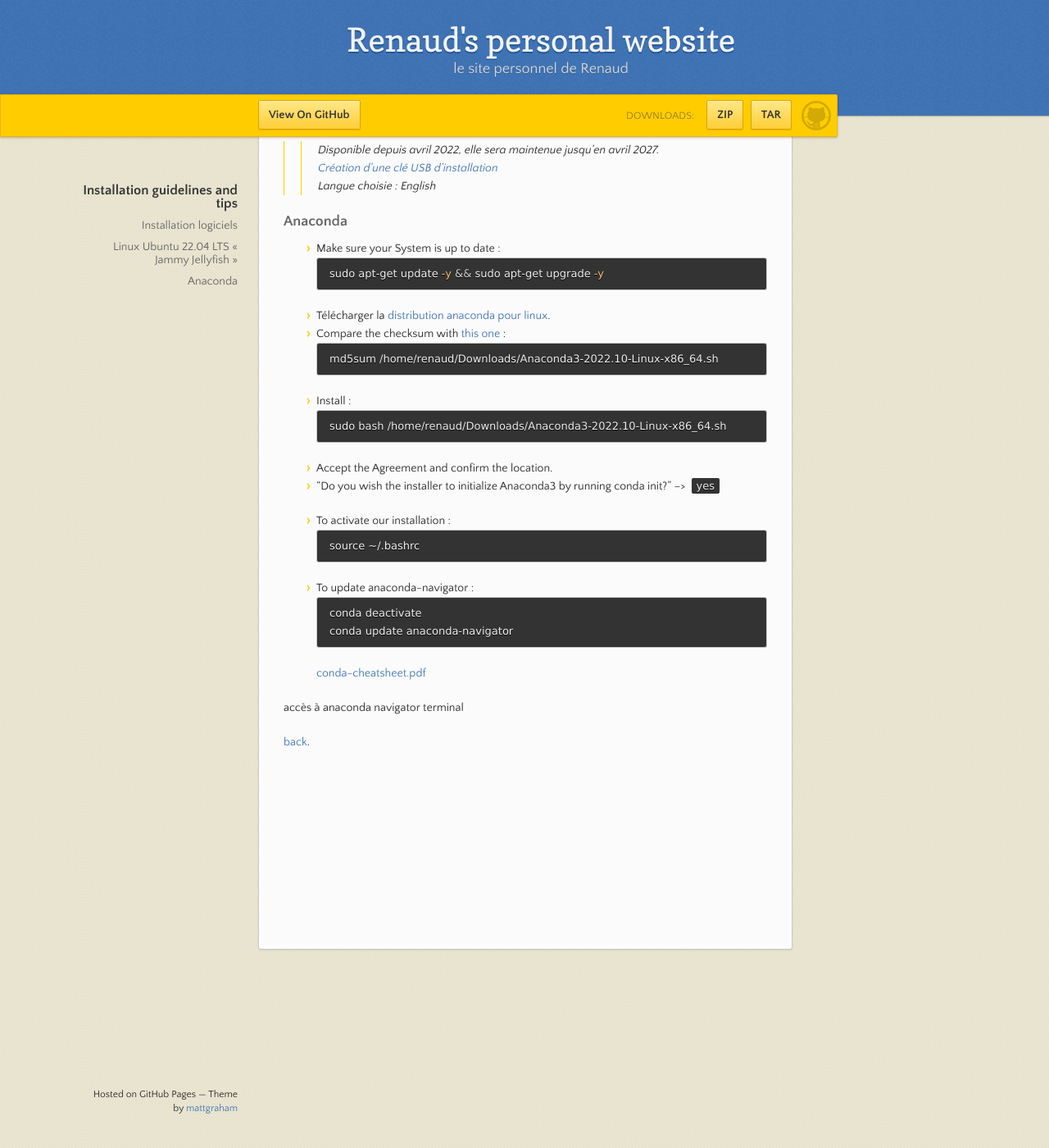
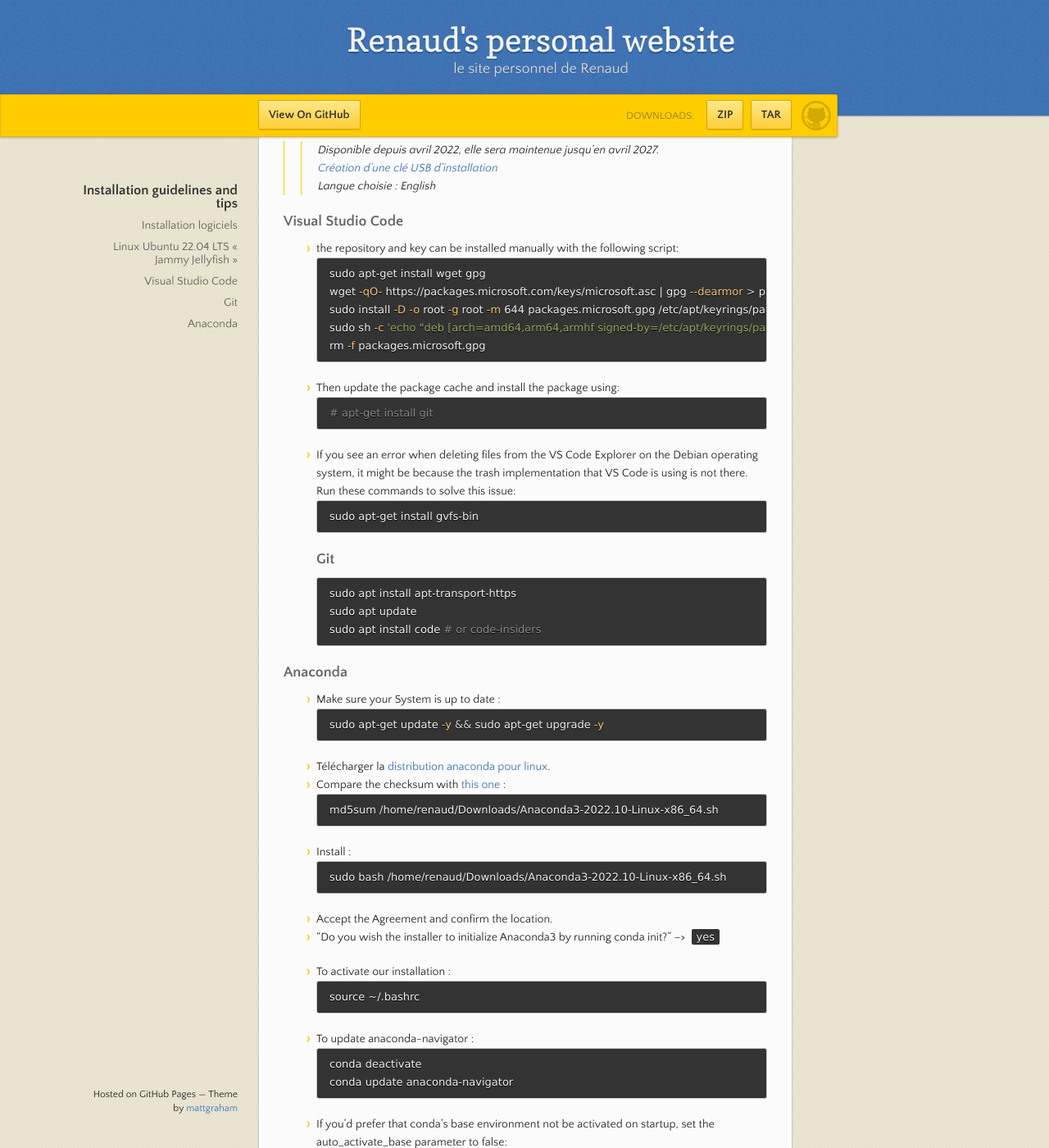
Before and after one commit to rcrosset/rcrosset.github.io, a Jekyll site: the page built from Installation_guidelines_and_tips.md, in a window 1280 px wide and 1400 px high, scrolled down 202 px. Shown: the whole window at 82% size. Built offline with Jekyll 4.4.1, drawn with Linux system fonts in a browser that asks for light colours; some of the changed text lies outside the part shown.

Commit message:
Update Installation_guidelines_and_tips.md

````diff
--- a/Installation_guidelines_and_tips.md
+++ b/Installation_guidelines_and_tips.md
@@ -11,6 +11,30 @@ layout: default
 >> Disponible depuis avril 2022, elle sera maintenue jusqu'en avril 2027.
 [Création d’une clé USB d’installation](https://www.windows8facile.fr/creer-cle-usb-ubuntu-22-lts-desktop/)
 Langue choisie : English
+
+### Visual Studio Code
+- the repository and key can be installed manually with the following script:
+```shell
+sudo apt-get install wget gpg
+wget -qO- https://packages.microsoft.com/keys/microsoft.asc | gpg --dearmor > packages.microsoft.gpg
+sudo install -D -o root -g root -m 644 packages.microsoft.gpg /etc/apt/keyrings/packages.microsoft.gpg
+sudo sh -c 'echo "deb [arch=amd64,arm64,armhf signed-by=/etc/apt/keyrings/packages.microsoft.gpg] https://packages.microsoft.com/repos/code stable main" > /etc/apt/sources.list.d/vscode.list'
+rm -f packages.microsoft.gpg
+```
+- Then update the package cache and install the package using:
+```shell
+# apt-get install git
+```
+- If you see an error when deleting files from the VS Code Explorer on the Debian operating system, it might be because the trash implementation that VS Code is using is not there. Run these commands to solve this issue:
+```shell
+sudo apt-get install gvfs-bin
+```
+### Git
+```shell
+sudo apt install apt-transport-https
+sudo apt update
+sudo apt install code # or code-insiders
+```
 
 ### Anaconda
 - Make sure your System is up to date :
@@ -39,6 +63,13 @@ source ~/.bashrc
 conda deactivate
 conda update anaconda-navigator
 ```
+
+- If you'd prefer that conda's base environment not be activated on startup, set the auto_activate_base parameter to false:
+```shell
+conda config --set auto_activate_base false
+```
+
+
 [conda-cheatsheet.pdf](https://docs.conda.io/projects/conda/en/4.6.0/_downloads/52a95608c49671267e40c689e0bc00ca/conda-cheatsheet.pdf)
 
 accès à anaconda navigator terminal
````
